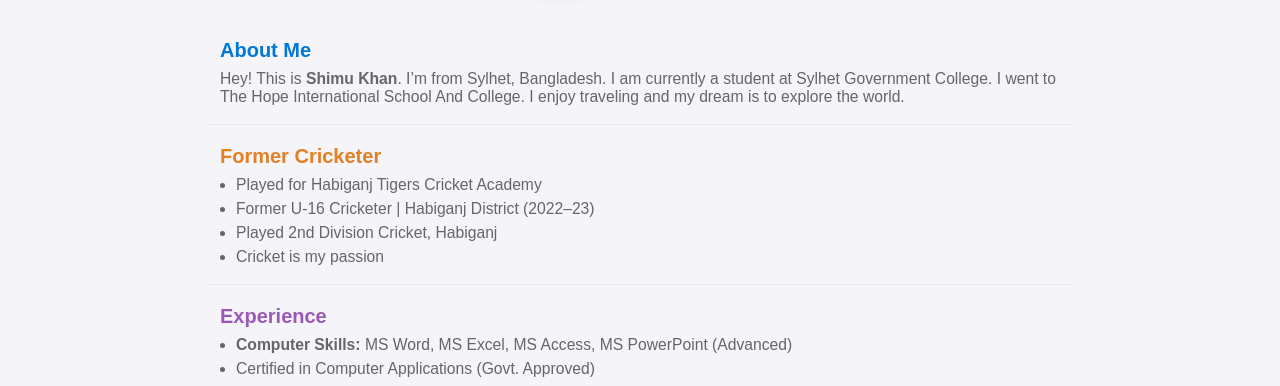
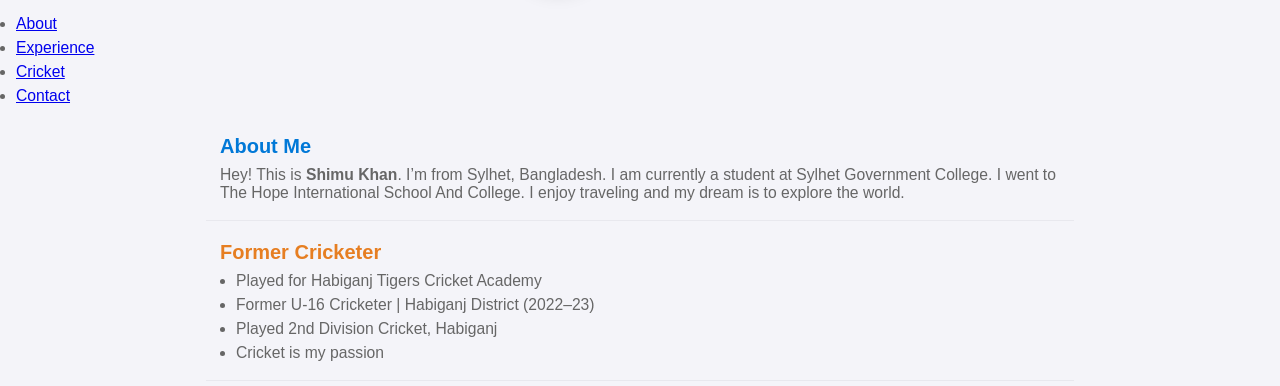
Before and after one commit to shimukhan77/shimukhan77.github.io, a plain HTML site: page index.html in a window 1280 px wide. Shown: the part 137-523 px from the top of the page. Drawn offline with Linux system fonts and the light colour scheme.

Commit message:
Update index.html

```diff
--- a/index.html
+++ b/index.html
@@ -151,6 +151,17 @@
     </div>
   </header>
 
+  </header>
+
+<nav>
+  <ul>
+    <li><a href="#about">About</a></li>
+    <li><a href="#experience">Experience</a></li>
+    <li><a href="#cricket">Cricket</a></li>
+    <li><a href="#contact">Contact</a></li>
+  </ul>
+</nav>
+
   <main class="container">
 
     <section class="about">
```
